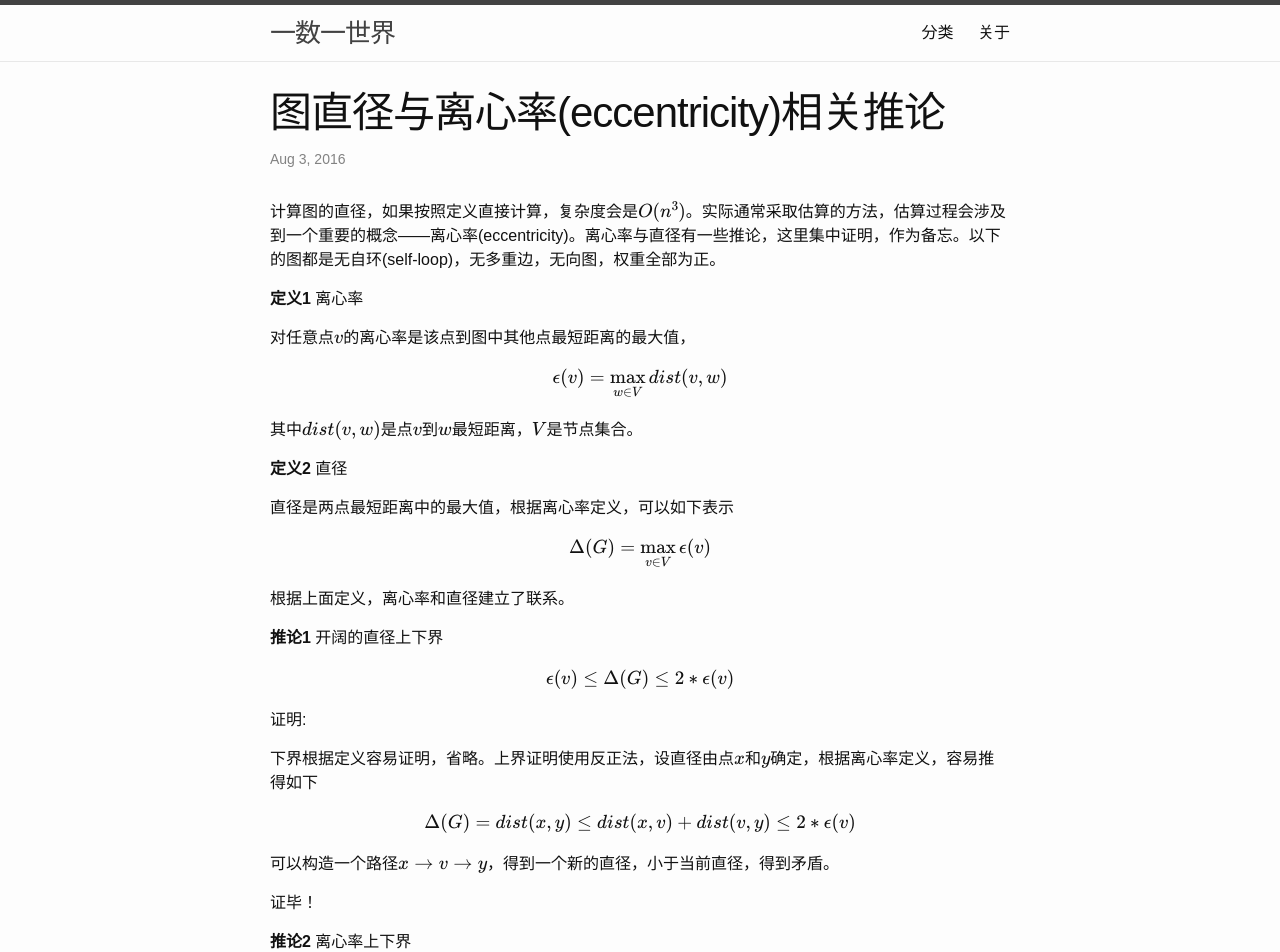
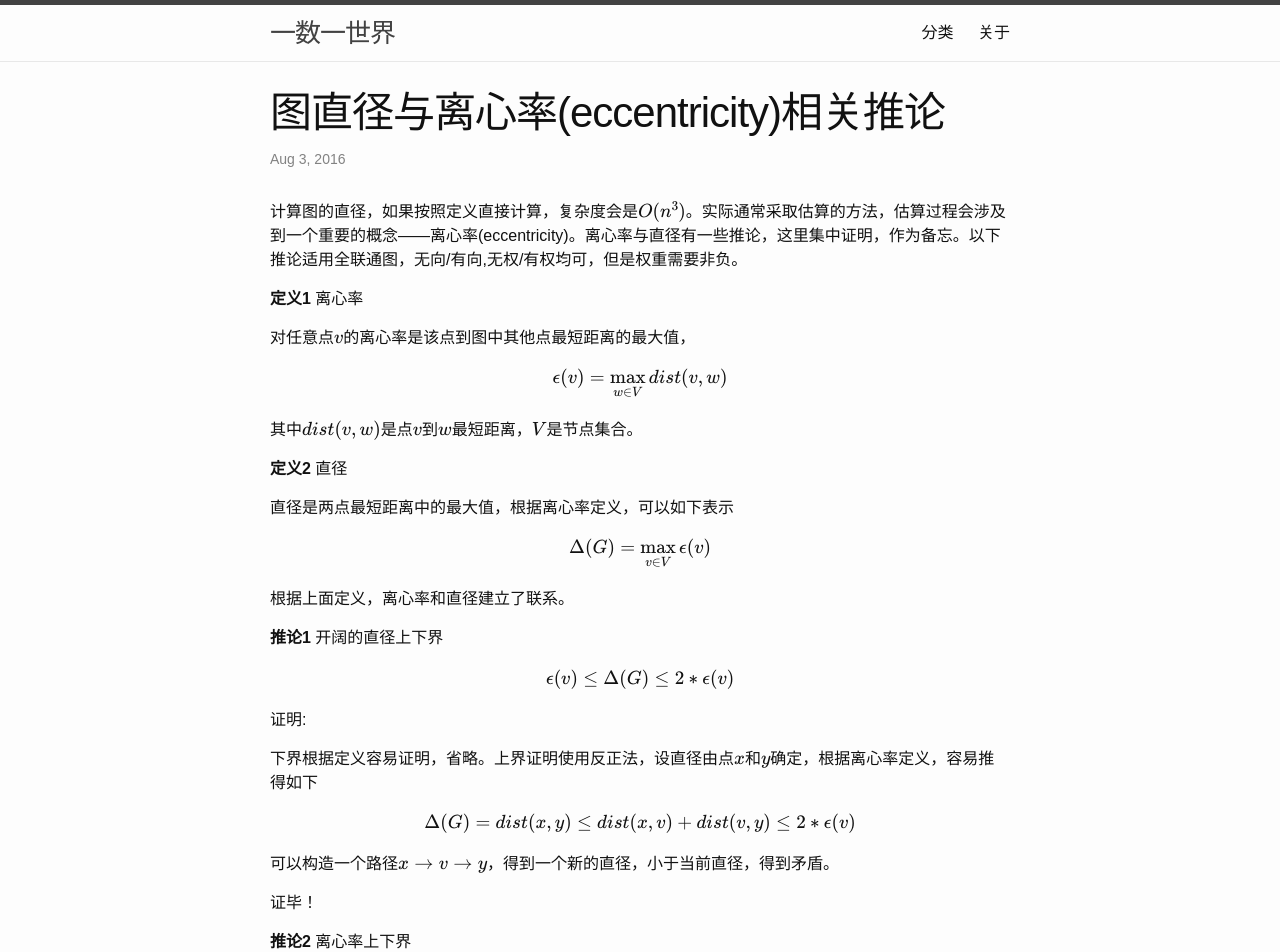
Before and after one commit to bourneli/bourneli.github.io, a Jekyll site: the page built from _posts/2016-08-03-diamter-and-eccsentricity.md, in a window 1280 px wide. Shown: the top 952 px of the page. Built offline with Jekyll 4.4.1, drawn with Linux system fonts in a browser that asks for light colours; formulas are drawn with MathJax 3; comment, search, counter and statistics services are not loaded.

Commit message:
update directed

```diff
--- a/_posts/2016-08-03-diamter-and-eccsentricity.md
+++ b/_posts/2016-08-03-diamter-and-eccsentricity.md
@@ -4,7 +4,7 @@ title:  "图直径与离心率(eccentricity)相关推论"
 categories: [graph]
 ---
 
-计算图的直径，如果按照定义直接计算，复杂度会是$O(n^3)$。实际通常采取估算的方法，估算过程会涉及到一个重要的概念——离心率(eccentricity)。离心率与直径有一些推论，这里集中证明，作为备忘。以下的图都是无自环(self-loop)，无多重边，无向图，权重全部为正。
+计算图的直径，如果按照定义直接计算，复杂度会是$O(n^3)$。实际通常采取估算的方法，估算过程会涉及到一个重要的概念——离心率(eccentricity)。离心率与直径有一些推论，这里集中证明，作为备忘。以下推论适用全联通图，无向/有向,无权/有权均可，但是权重需要非负。
 
 **定义1** 离心率
 
```
